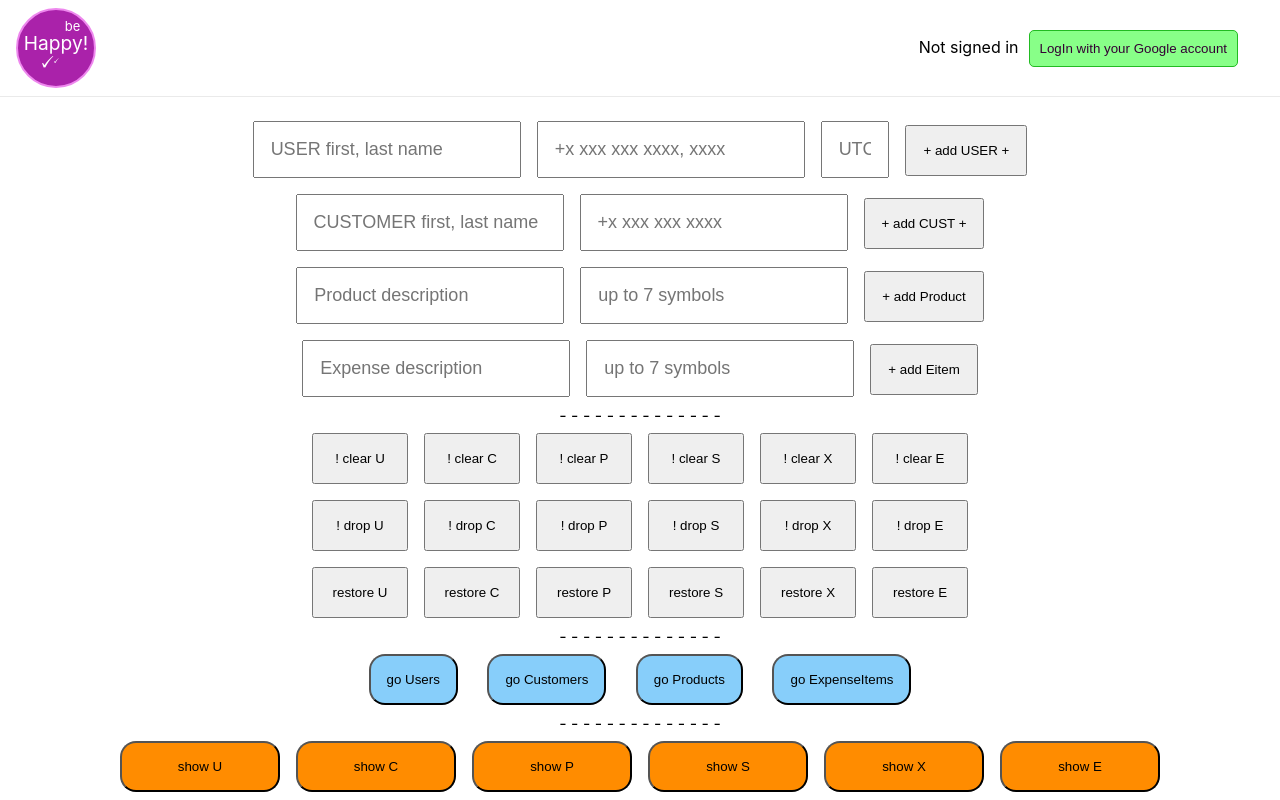
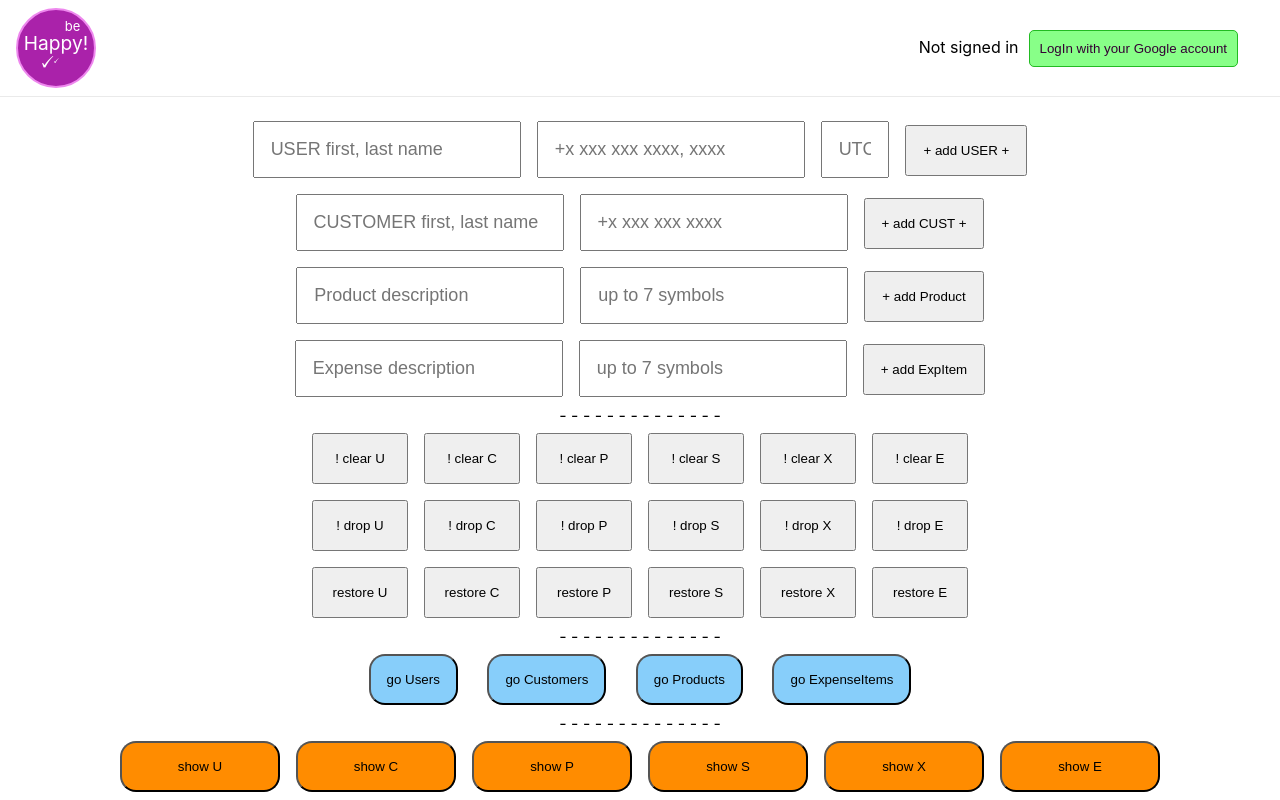
Before and after one commit to ZarNizza/next-sotm, a Next.js app: page /sys in a window 1280 px wide. Shown: the top 800 px of the page. Built offline with nearby package versions, Linux system fonts and the light colour scheme; no server answers.

Commit message:
(sys) stylify

```diff
--- a/pages/sys.tsx
+++ b/pages/sys.tsx
@@ -480,7 +480,7 @@ const Home: NextPage = () => {
               pattern="[a-zA-Zа-яА-Я\d\s\-\.,:]*"
               className={styles.userInput}
             />
-            <button onClick={add_E_handler}> + add Eitem </button>
+            <button onClick={add_E_handler}> + add ExpItem </button>
           </div>
           <div>- - - - - - - - - - - - - -</div>
           <div className={styles.sysButtons}>
```
